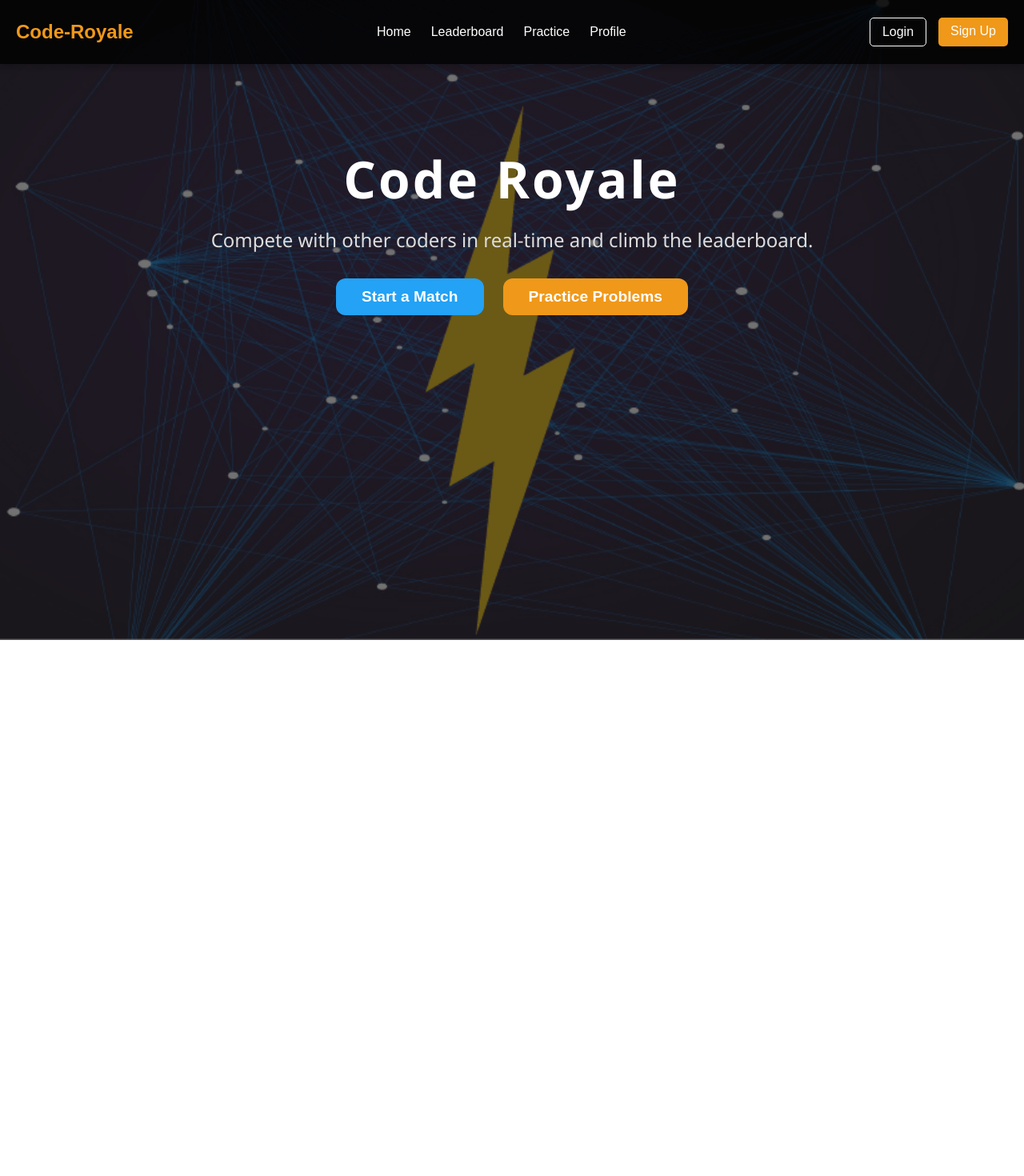
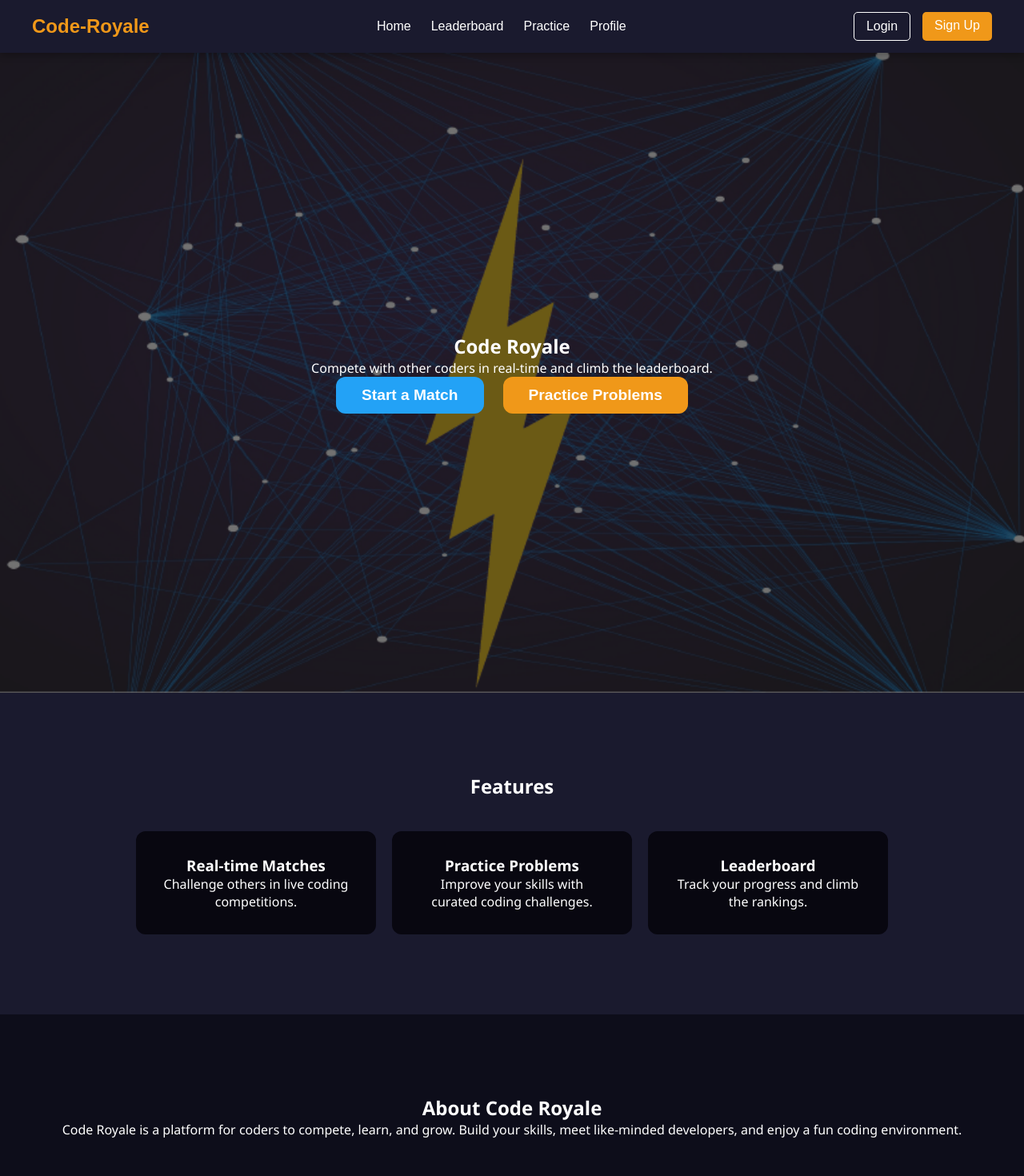
Before and after one commit to jtega149/Code-Royale, a React app in the folder frontend/: page / in a window 1280 px wide. Shown: the top 1470 px of the page at 80% size. Before the commit the page ends 800 px from the top, so only its background shows below. Built offline with nearby package versions, Linux system fonts and the light colour scheme; the HTML template or start-up script is replaced by a standard one.

Commit message:
Homepage fixes
Making the matchmaking button functional. Also adding more content to homepage

```diff
--- a/frontend/src/pages/Home.css
+++ b/frontend/src/pages/Home.css
@@ -1,78 +1,73 @@
-/* Reset & basics */
-* {
-  margin: 0;
-  padding: 0;
-  box-sizing: border-box;
-}
-
-html, body, #root {
-  height: 100%;
-  margin: 0;
-  padding: 0;
-}
-
-/* Homepage container fills full viewport, stack Navbar and content */
+/* Remove homepage flex centering to allow scrolling */
 .homepage {
-  width: 100vw;
-  min-height: 100vh;
-  display: flex;
-  flex-direction: column; /* Navbar on top, content below */
-  position: relative;
   font-family: "Segoe UI", sans-serif;
   color: white;
 }
 
-/* Overlay for darkening background */
-.overlay {
+/* Hero Section */
+.hero-section {
+  position: relative;
+  height: 100vh;
+  display: flex;
+  justify-content: center;
+  align-items: center;
+  text-align: center;
+  color: white;
+}
+
+.hero-section .overlay {
   position: absolute;
   top: 0;
   left: 0;
   height: 100%;
   width: 100%;
-  background: rgba(0, 0, 0, 0.55);
+  background: rgba(0,0,0,0.55);
   z-index: 1;
 }
 
-/* Fixed Navbar at top */
-.fixed-navbar {
-  position: fixed;
-  top: 0;
-  left: 0;
-  width: 100%;
-  z-index: 5; /* above overlay and content */
+.hero-content {
+  position: relative;
+  z-index: 2;
 }
 
-/* Make sure Navbar has height and styling */
-.navbar {
-  height: 80px;
-  background-color: rgba(0, 0, 0, 0.8); /* semi-transparent */
-  display: flex;
-  align-items: center;
-  padding: 0 20px;
+/* Features Section */
+.features-section {
+  padding: 100px 20px;
+  background-color: #1a1a2e;
+  text-align: center;
 }
 
-/* Content below Navbar */
-.content {
-  position: relative;
-  z-index: 2;
-  text-align: center;
-  margin-top: 100px; /* space below Navbar */
+.features-container {
+  display: flex;
+  flex-wrap: wrap;
+  justify-content: center;
+  gap: 20px;
+  margin-top: 40px;
 }
 
-/* Game title and tagline */
-.game-title {
-  font-size: 4rem;
-  font-weight: bold;
-  letter-spacing: 3px;
+.feature-card {
+  background-color: #080710;
+  padding: 30px;
+  border-radius: 12px;
+  flex: 1 1 250px;
+  max-width: 300px;
 }
 
-.tagline {
-  margin: 1rem 0 2rem;
-  font-size: 1.5rem;
-  color: #ddd;
+/* About Section */
+.about-section {
+  padding: 100px 20px;
+  background-color: #0d0d1a;
+  text-align: center;
 }
 
-/* Buttons container */
+/* Footer */
+.footer {
+  padding: 40px 20px;
+  text-align: center;
+  background-color: #080710;
+}
+
+/* Buttons */
 .buttons {
   display: flex;
   justify-content: center;
@@ -80,7 +75,6 @@ html, body, #root {
   flex-wrap: wrap;
 }
 
-/* Base button style */
 .btn {
   padding: 0.75rem 2rem;
   font-size: 1.2rem;
@@ -91,7 +85,6 @@ html, body, #root {
   transition: all 0.3s ease;
 }
 
-/* Start Match / Play button */
 .btn.play {
   background-color: #23a2f6;
   color: #fff;
@@ -101,7 +94,6 @@ html, body, #root {
   background-color: #1845ad;
 }
 
-/* Practice / About button */
 .btn.about {
   background-color: #f09819;
   color: #fff;
--- a/frontend/src/pages/Home.jsx
+++ b/frontend/src/pages/Home.jsx
@@ -1,12 +1,24 @@
 import React from "react";
+import { useNavigate } from "react-router-dom";
 import Navbar from "../components/Navbar";
 import "./Home.css";
 import background from "../Photos/HP_bkg.png";
 
 export default function Home() {
+  const navigate = useNavigate();
+
+  const goToMatch = () => {
+    navigate("/match");
+  };
+
   return (
-    <div
-      className="homepage"
+    <div className="homepage">
+      {/* Navbar stays at the top */}
+      <Navbar />
+
+      {/* Hero Section */}
+      <section
+        className="hero-section"
         style={{
           backgroundImage: `url(${background})`,
           backgroundRepeat: "no-repeat",
@@ -14,24 +26,53 @@ export default function Home() {
           backgroundSize: "cover",
         }}
       >
-      {/* Fixed Navbar */}
-      <Navbar className="fixed-navbar" />
-
-      {/* Overlay */}
         <div className="overlay" />
-
-      {/* Main content */}
-      <div className="content">
+        <div className="hero-content">
           <h1 className="game-title">Code Royale</h1>
           <p className="tagline">
             Compete with other coders in real-time and climb the leaderboard.
           </p>
-
           <div className="buttons">
-          <button className="btn play">Start a Match</button>
+            <button className="btn play" onClick={goToMatch}>
+              Start a Match
+            </button>
             <button className="btn about">Practice Problems</button>
           </div>
         </div>
+      </section>
+
+      {/* Features Section */}
+      <section className="features-section">
+        <h2>Features</h2>
+        <div className="features-container">
+          <div className="feature-card">
+            <h3>Real-time Matches</h3>
+            <p>Challenge others in live coding competitions.</p>
+          </div>
+          <div className="feature-card">
+            <h3>Practice Problems</h3>
+            <p>Improve your skills with curated coding challenges.</p>
+          </div>
+          <div className="feature-card">
+            <h3>Leaderboard</h3>
+            <p>Track your progress and climb the rankings.</p>
+          </div>
+        </div>
+      </section>
+
+      {/* About Section */}
+      <section className="about-section">
+        <h2>About Code Royale</h2>
+        <p>
+          Code Royale is a platform for coders to compete, learn, and grow.
+          Build your skills, meet like-minded developers, and enjoy a fun coding environment.
+        </p>
+      </section>
+
+      {/* Footer */}
+      <footer className="footer">
+        <p>&copy; 2025 Code Royale. All rights reserved.</p>
+      </footer>
     </div>
   );
 }
```
Lines whose indentation alone changed are shown as unchanged.
